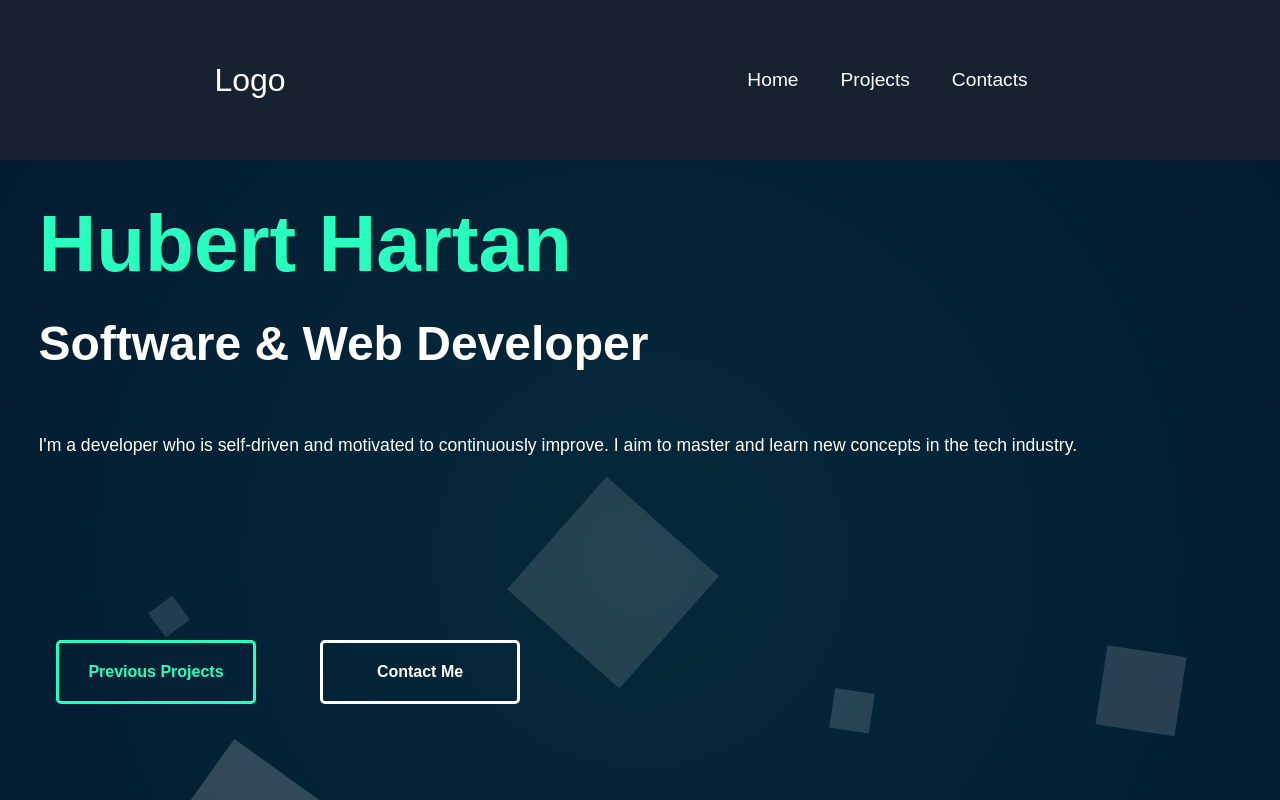
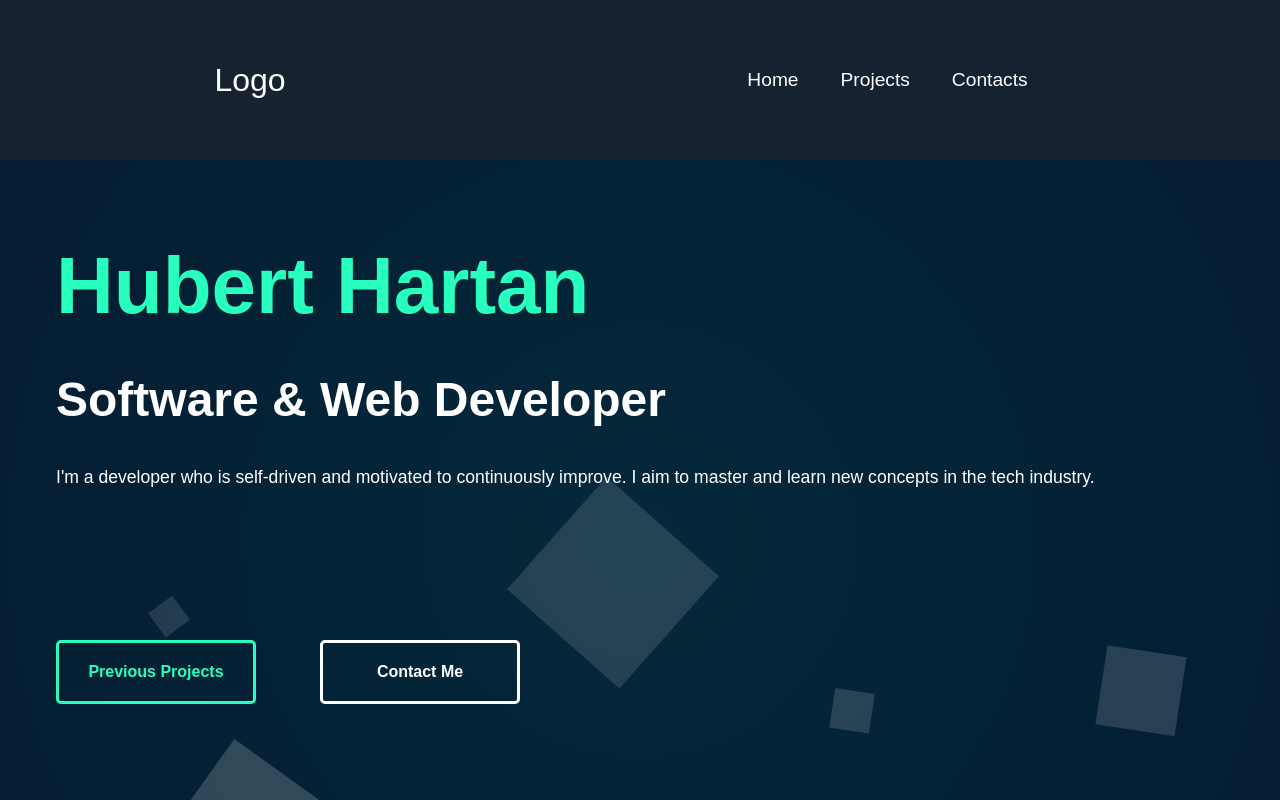
Before and after one commit to HubertHartan/Personal-Website, a React (Create React App) app: page / in a window 1280 px wide. Shown: the top 800 px of the page. Built offline with nearby package versions, Linux system fonts and the light colour scheme.

Commit message:
changes in components

```diff
--- a/src/components/Hero.css
+++ b/src/components/Hero.css
@@ -1,24 +1,30 @@
+
+
 a:hover{
 	transition: all .5s ease-in-out;
 }
 
-h1{
-	color: white;
+.name{
+	color:#28FFBF;
 	font-size: 500%;
-	padding: 3% 0% 0% 3%;
+	margin-left: 7vh;
+	margin-top: 10vh;
+	font-weight: bold;
 }
-h2{
+.title{
 	color: white;
 	font-size: 300%;
-	padding: 2% 0% 0% 3%;
+	margin-left: 7vh;
+	margin-top: 5vh;
+	font-weight: bold;
 }
+
+
 .tagline{
 	color: white;
-	padding: 5% 0% 0% 3%;
+	margin-left: 7vh;
+	margin-top: 5vh;
 	font-size: 110%;
-}
-.name-color{
-	color:#28FFBF;
 }
 
 .view-work{
@@ -80,7 +86,7 @@ h2{
 .animation-area{
 	background: radial-gradient(circle, #04293A, #041C32);
 	width: 100%;
-	height: 100vh;
+	height: 95vh;
 }
 .box-area{
 	position: absolute;
--- a/src/components/Hero.js
+++ b/src/components/Hero.js
@@ -7,8 +7,8 @@ const Hero = () =>{
 
 			<div className="hero-container">
 
-				<h1><span className="name-color">Hubert Hartan</span></h1>
-				<h2>Software {String.fromCharCode(38)} Web Developer</h2>
+				<div className="name">Hubert Hartan</div>
+				<div className="title">Software {String.fromCharCode(38)} Web Developer</div>
 				<a href="/projects" className="view-work">Previous Projects</a>
 				<a href="/contacts" className="contact-me">Contact Me</a>
 
```
Also changed, not shown: src/components/About.js (+9 -0 lines), src/components/About.css (added).
